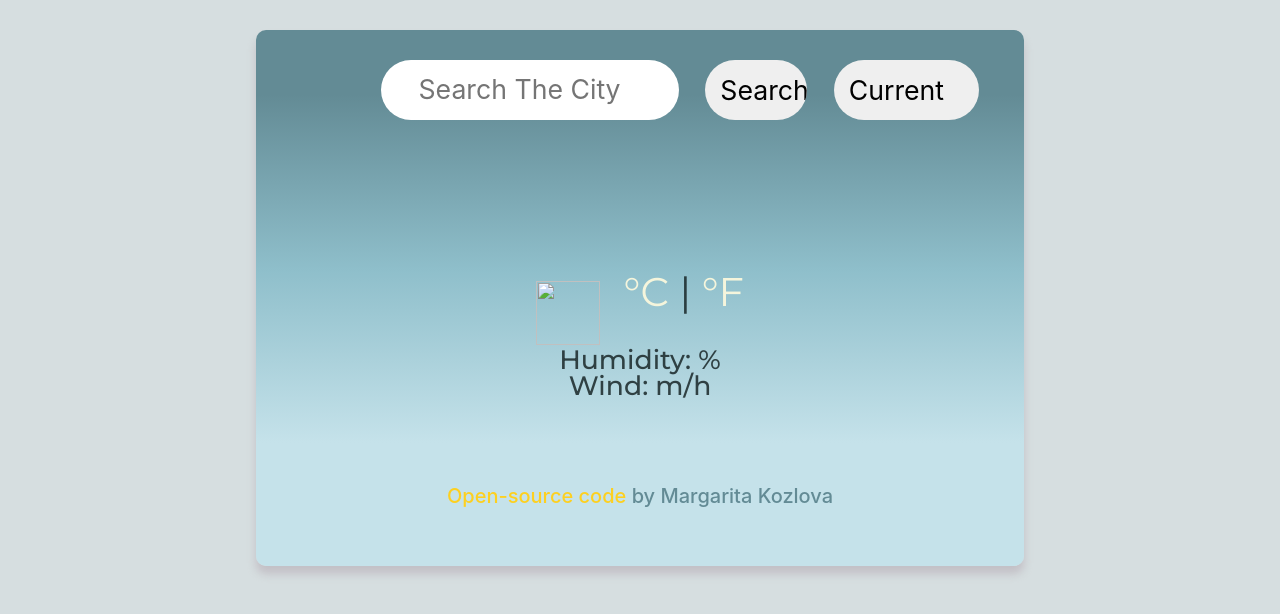
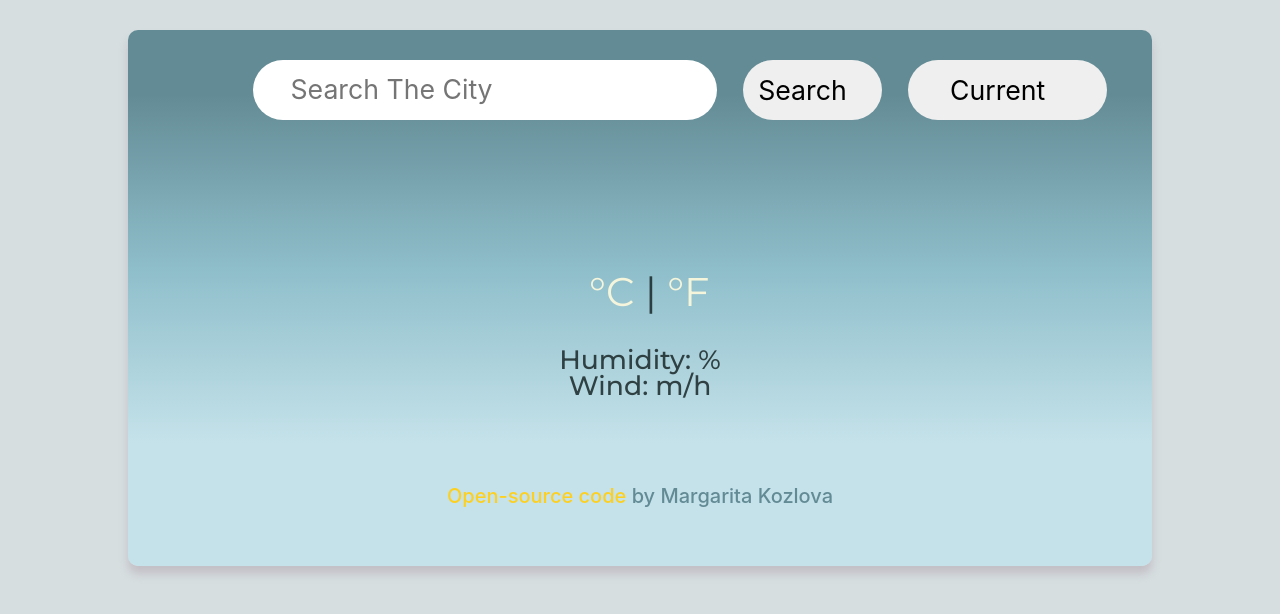
Before and after one commit to MargaritaKremen/CurrentWeather, a website built with Parcel: page index.html in a window 1280 px wide. Built offline with nearby package versions, Linux system fonts and the light colour scheme; no server answers; a web font is replaced by a local one.

Commit message:
Update styles.css

```diff
--- a/src/styles.css
+++ b/src/styles.css
@@ -2,7 +2,7 @@ body {
   background-color:  #d6dee0;
 }
 .application-body-wrapper {
-  width: 60%;
+  width: 80%;
   margin: 30px auto;
 }
 .application-body {
@@ -63,11 +63,7 @@ h2 {
   height: 64px;
   width: 64px;
 }
-.imgSunHead {
-  margin-right: 5px;
-  height: 64px;
-  width: 64px;
-}
+
 .col1 {
   display: block;
   border-radius: 20px;
```
